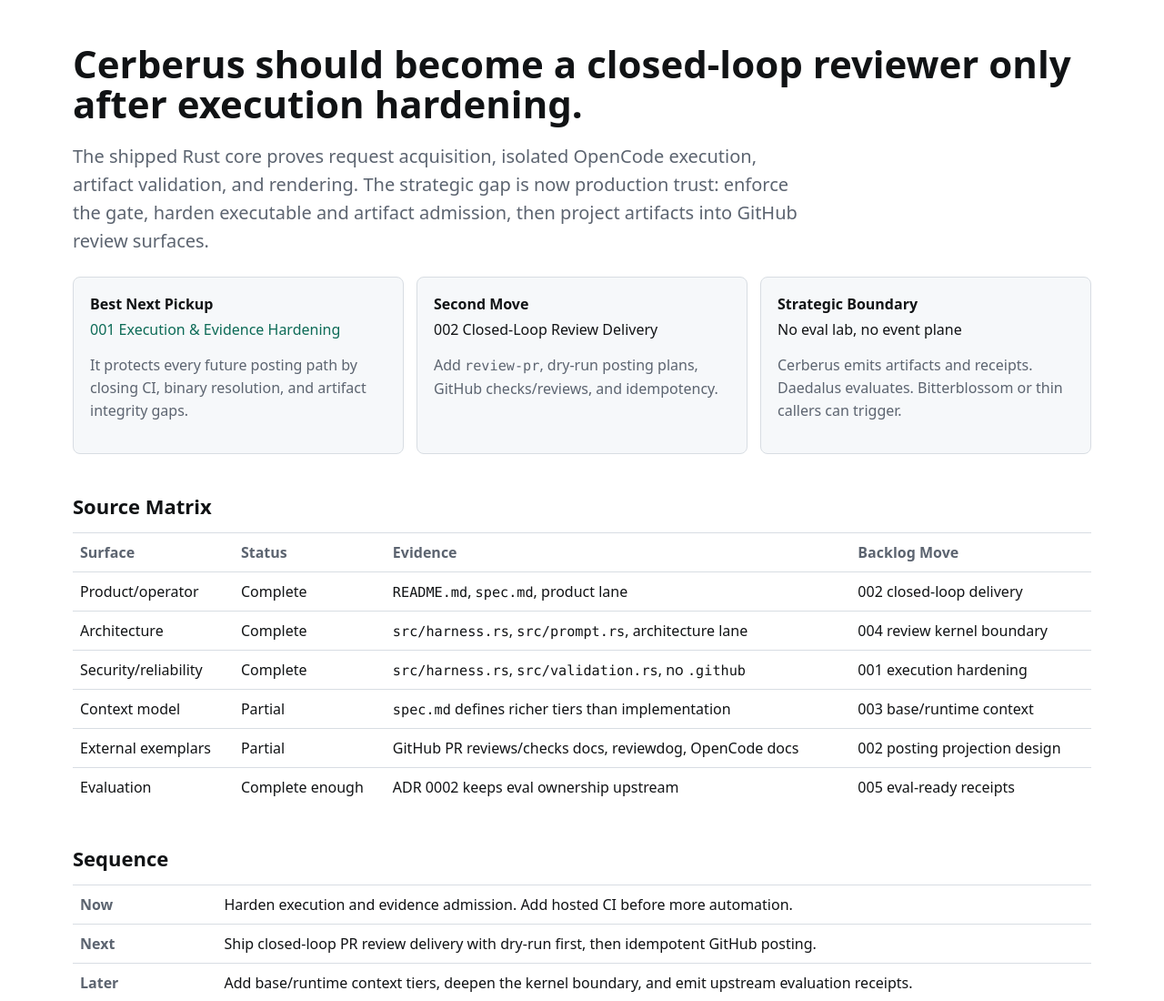
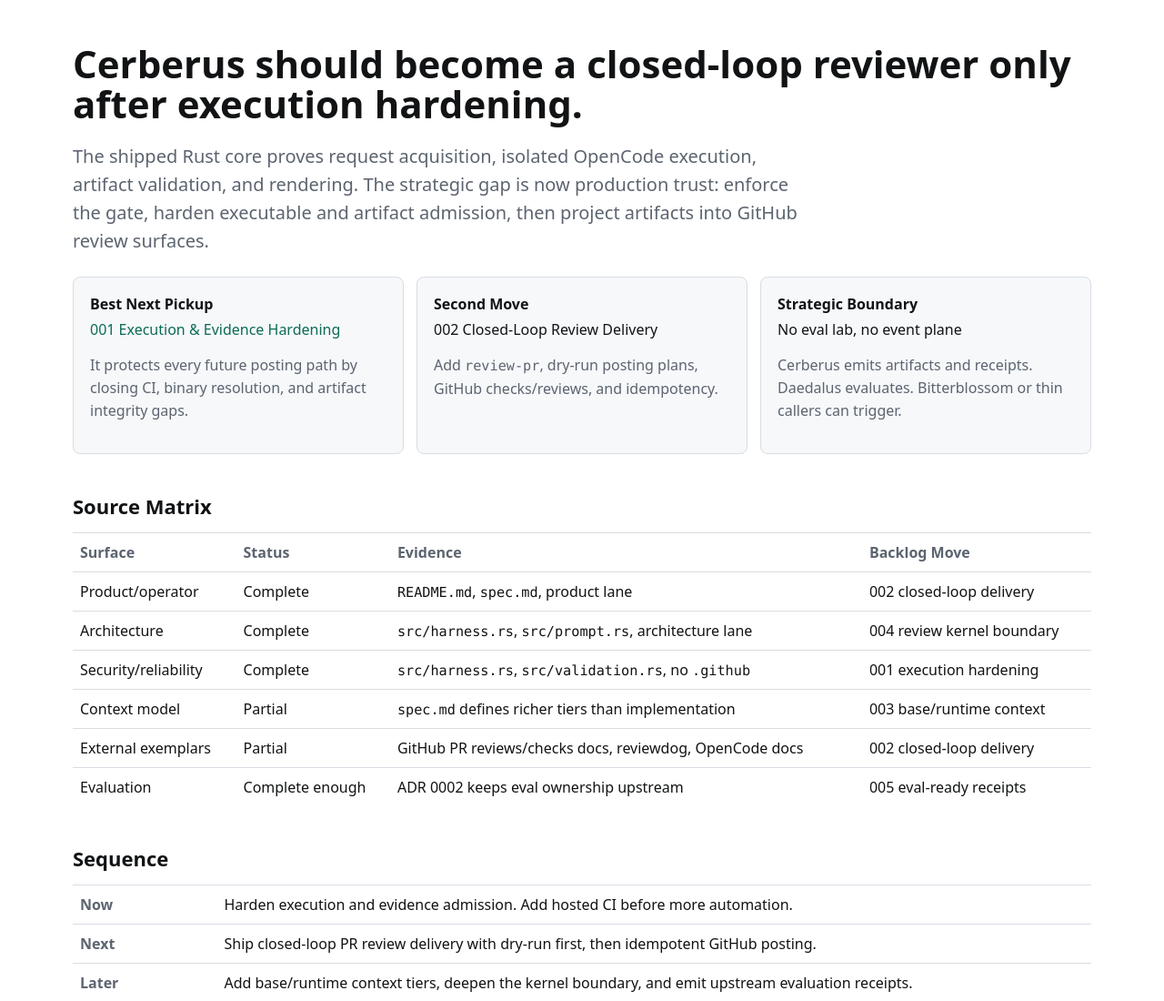
Before and after one commit to misty-step/cerberus, a plain HTML site: page docs/plans/cerberus-groom-2026-06-20.html in a window 1280 px wide. Shown: the top 1100 px of the page at 91% size. Drawn offline with Linux system fonts and the light colour scheme.

Commit message:
docs: align groom backlog naming

```diff
--- a/docs/plans/cerberus-groom-2026-06-20.html
+++ b/docs/plans/cerberus-groom-2026-06-20.html
@@ -118,7 +118,7 @@
           <tr><td>Architecture</td><td>Complete</td><td><code>src/harness.rs</code>, <code>src/prompt.rs</code>, architecture lane</td><td>004 review kernel boundary</td></tr>
           <tr><td>Security/reliability</td><td>Complete</td><td><code>src/harness.rs</code>, <code>src/validation.rs</code>, no <code>.github</code></td><td>001 execution hardening</td></tr>
           <tr><td>Context model</td><td>Partial</td><td><code>spec.md</code> defines richer tiers than implementation</td><td>003 base/runtime context</td></tr>
-          <tr><td>External exemplars</td><td>Partial</td><td>GitHub PR reviews/checks docs, reviewdog, OpenCode docs</td><td>002 posting projection design</td></tr>
+          <tr><td>External exemplars</td><td>Partial</td><td>GitHub PR reviews/checks docs, reviewdog, OpenCode docs</td><td>002 closed-loop delivery</td></tr>
           <tr><td>Evaluation</td><td>Complete enough</td><td>ADR 0002 keeps eval ownership upstream</td><td>005 eval-ready receipts</td></tr>
         </tbody>
       </table>
```
